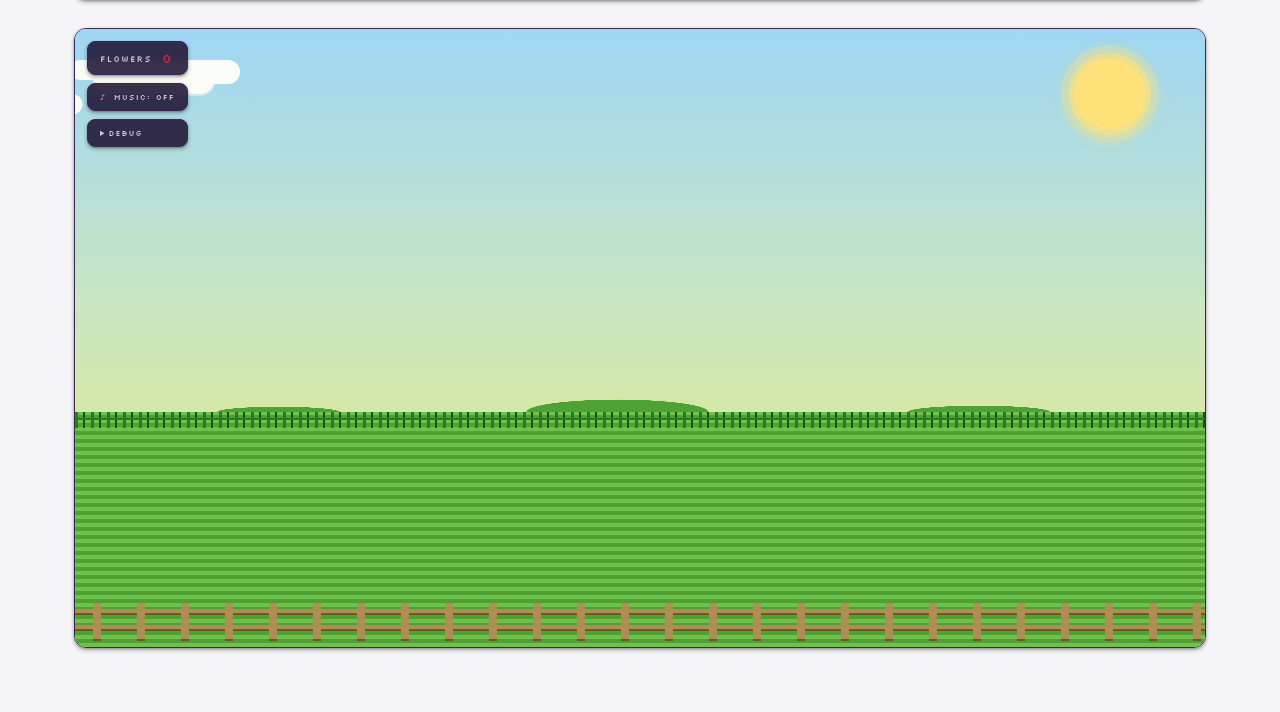
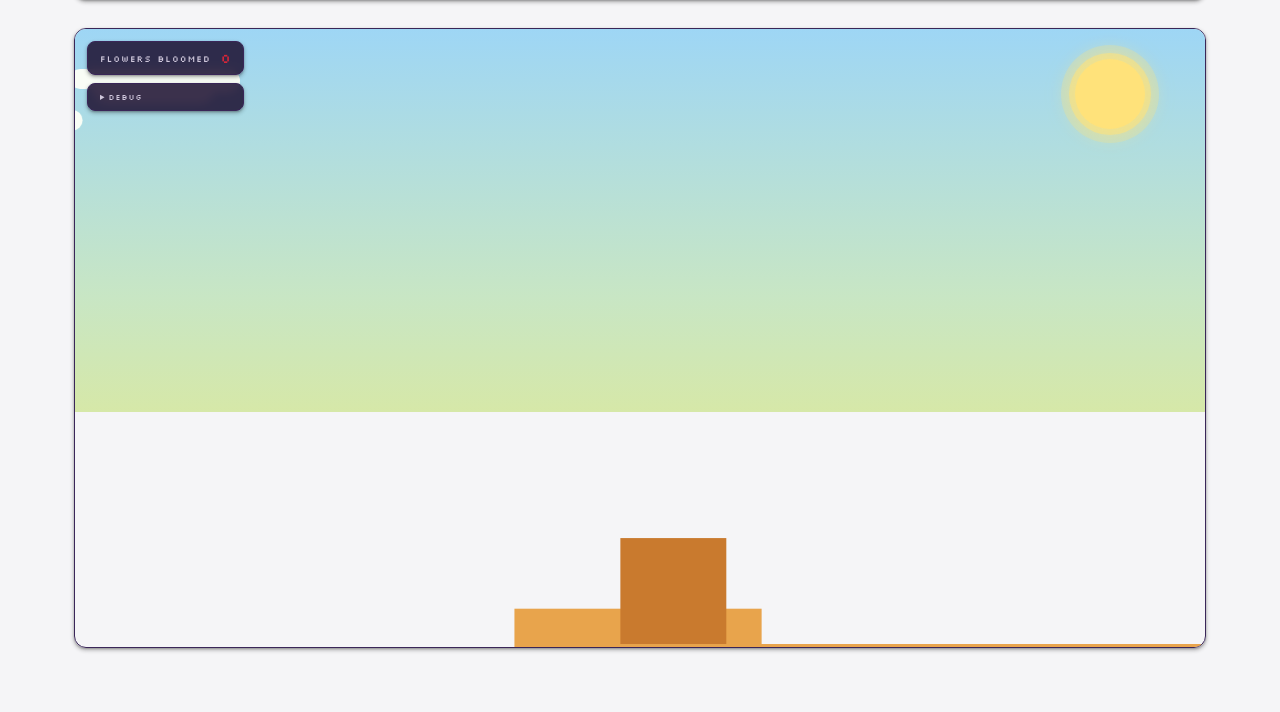
Before and after one commit to sanjeewk/shrimpicus_domain, a Flask app: template shrimpicus/web/templates/field.html in a window 1280 px wide. Shown: the part 98-810 px from the top of the page. Run offline with Flask 3, Linux system fonts and the light colour scheme; the template is opened without the code that fills it, so the values that code supplies are empty; parts of the project's set-up code (start-up, migrations or seed data) failed here and were passed over; some libraries are stand-ins or nearby versions.

Commit message:
[feat]: redesign Field page with meadow aesthetic, interactive flowers, roaming dog
- Warm dawn sky with drifting clouds and flapping birds
- 5 flower species with varied pastel palettes, one per completed task
- Hover-to-grow, click-to-bloom-burst with petals + chime
- Roaming dog trots the meadow
- DEBUG panel toggle for dog + flower-count slider

```diff
--- a/shrimpicus/web/static/field.js
+++ b/shrimpicus/web/static/field.js
@@ -1,24 +1,288 @@
 (function () {
+  "use strict";
+
   const root = document.querySelector(".field");
   if (!root) return;
 
   const flowersEl = document.getElementById("flowers");
+  const dogLayer = document.getElementById("dogLayer");
   const counter = document.getElementById("flowerCount");
   const slider = document.getElementById("flowerSlider");
   const number = document.getElementById("flowerNumber");
-  const reset  = document.getElementById("flowerReset");
-  const audioBtn = document.getElementById("audioToggle");
+  const reset = document.getElementById("flowerReset");
+  const dogToggle = document.getElementById("dogToggle");
+
+  const MAX_RENDERED = 400;
+
+  /* single pastel-pink daisy palette (all flowers same colour for now) */
+  const PETAL = "#ffb3d9";
+  const PETAL_HI = "#ffd0e8";
+  const CENTER = "#ffe066";
+  const STEM = "#5a9838";
+  const STEM_HI = "#6cb84e";
+
+  /* ---------- SVG symbol library (defined once, referenced many times) ---------- */
+
+  function injectDefs() {
+    const ns = "http://www.w3.org/2000/svg";
+    const sprite = document.createElementNS(ns, "svg");
+    sprite.setAttribute("aria-hidden", "true");
+    sprite.style.cssText = "position:absolute;width:0;height:0;overflow:hidden";
+    sprite.innerHTML = `
+      <symbol id="fl-daisy" viewBox="0 0 16 24">
+        <!-- stem -->
+        <rect x="7" y="11" width="2" height="13" fill="${STEM}"/>
+        <!-- leaf -->
+        <rect x="9" y="15" width="4" height="2" fill="${STEM_HI}"/>
+        <rect x="10" y="14" width="3" height="1" fill="${STEM_HI}"/>
+        <rect x="4" y="18" width="3" height="2" fill="${STEM_HI}"/>
+        <rect x="3" y="17" width="2" height="1" fill="${STEM_HI}"/>
+        <!-- petals (round blob around centre 8,6) -->
+        <rect x="7" y="2"  width="2" height="1" fill="${PETAL}"/>
+        <rect x="6" y="3"  width="4" height="1" fill="${PETAL}"/>
+        <rect x="3" y="4"  width="10" height="1" fill="${PETAL}"/>
+        <rect x="2" y="5"  width="12" height="1" fill="${PETAL}"/>
+        <rect x="2" y="6"  width="12" height="1" fill="${PETAL}"/>
+        <rect x="2" y="7"  width="12" height="1" fill="${PETAL}"/>
+        <rect x="2" y="8"  width="12" height="1" fill="${PETAL}"/>
+        <rect x="3" y="9"  width="10" height="1" fill="${PETAL}"/>
+        <rect x="6" y="10" width="4" height="1" fill="${PETAL}"/>
+        <rect x="7" y="11" width="2" height="1" fill="${PETAL}"/>
+        <!-- petal highlights -->
+        <rect x="3" y="4" width="2" height="1" fill="${PETAL_HI}"/>
+        <rect x="2" y="5" width="1" height="1" fill="${PETAL_HI}"/>
+        <rect x="11" y="6" width="1" height="1" fill="${PETAL_HI}"/>
+        <!-- centre -->
+        <rect x="6" y="5" width="4" height="4" fill="${CENTER}"/>
+        <rect x="7" y="6" width="1" height="1" fill="#fff4b0"/>
+      </symbol>
+      <symbol id="dog" viewBox="0 0 32 20">
+        <!-- tail -->
+        <rect class="dog-tail" x="3" y="6" width="3" height="3" fill="#e8a44c"/>
+        <rect class="dog-tail" x="2" y="5" width="2" height="2" fill="#e8a44c"/>
+        <!-- body -->
+        <rect x="6" y="8" width="16" height="6" fill="#e8a44c"/>
+        <rect x="5" y="8" width="2" height="3" fill="#e8a44c"/>
+        <!-- belly -->
+        <rect x="6" y="13" width="16" height="2" fill="#fff3df"/>
+        <!-- head -->
+        <rect x="20" y="7" width="7" height="6" fill="#e8a44c"/>
+        <!-- muzzle -->
+        <rect x="26" y="10" width="4" height="3" fill="#fff3df"/>
+        <!-- ear -->
+        <rect x="21" y="5" width="3" height="3" fill="#c97a2e"/>
+        <!-- collar -->
+        <rect x="19" y="12" width="4" height="1" fill="#d72638"/>
+        <rect x="20" y="13" width="1" height="1" fill="#ffe066"/>
+        <!-- eye + nose -->
+        <rect x="24" y="9" width="1" height="1" fill="#3a2a1a"/>
+        <rect x="29" y="11" width="1" height="1" fill="#3a2a1a"/>
+        <!-- legs -->
+        <rect class="dog-leg dog-leg--a" x="8"  y="14" width="2" height="5" fill="#e8a44c"/>
+        <rect class="dog-leg dog-leg--b" x="12" y="14" width="2" height="5" fill="#d98b3a"/>
+        <rect class="dog-leg dog-leg--c" x="16" y="14" width="2" height="5" fill="#e8a44c"/>
+        <rect class="dog-leg dog-leg--d" x="20" y="14" width="2" height="5" fill="#d98b3a"/>
+      </symbol>
+    `;
+    document.body.appendChild(sprite);
+  }
+
+  injectDefs();
+
+  /* ---------- state ---------- */
 
   const baseCount = parseInt(root.dataset.doneCount || "0", 10) || 0;
   const stored = parseInt(localStorage.getItem("shrimpicus.flowerCount"), 10);
   let current = Number.isFinite(stored) ? stored : baseCount;
+  let petalLayer = null;
 
-  syncControls(current);
-  render(current);
+  /* ---------- rendering ---------- */
 
-  if (slider) slider.addEventListener("input", (e) => onChange(parseInt(e.target.value, 10)));
-  if (number) number.addEventListener("input", (e) => onChange(parseInt(e.target.value, 10)));
-  if (reset)  reset.addEventListener("click", () => onChange(baseCount));
+  function render(n) {
+    flowersEl.innerHTML = "";
+    petalLayer = null;
+    const w = flowersEl.clientWidth || root.clientWidth;
+    const h = flowersEl.clientHeight || root.clientHeight;
+    const visual = Math.min(n, MAX_RENDERED);
+
+    // dense staggered grid (Stardew-style planted rows)
+    const cellW = 30;
+    const cellH = 26;
+    const cols = Math.max(1, Math.floor((w + cellW / 2) / cellW));
+    const startY = h - 10;           // start at front (bottom)
+    const minTopY = h * 0.06;        // don't climb past the ledge
+
+    let placed = 0;
+    let row = 0;
+    while (placed < visual) {
+      const rowY = startY - row * cellH;
+      if (rowY < minTopY) break;
+      const offset = (row % 2) ? cellW / 2 : 0;
+      // slight per-row depth so front rows read bigger
+      const depthFactor = (startY - rowY) / (startY - minTopY || 1); // 0 front → 1 back
+      for (let c = 0; c < cols && placed < visual; c++) {
+        const rng = mulberry32(0x9e37 ^ (placed * 0x45d9f3b + 0x7f4a7c15));
+        const jx = (rng() * 2 - 1) * 4;   // ±4px horizontal jitter
+        const jy = (rng() * 2 - 1) * 3;   // ±3px vertical jitter
+        const x = c * cellW + offset + jx;
+        const y = rowY + jy;
+        // back rows smaller, front rows bigger
+        const scale = 1.25 - depthFactor * 0.55;
+
+        const el = document.createElement("span");
+        el.className = "flower";
+        el.style.left = x + "px";
+        el.style.top = y + "px";
+        el.style.setProperty("--scale", scale.toFixed(3));
+        el.style.setProperty("--sway-dur", (3 + rng() * 3.5).toFixed(2) + "s");
+        el.style.setProperty("--sway-delay", (rng() * -4).toFixed(2) + "s");
+        el.style.zIndex = String(Math.floor(y));
+        el.innerHTML = `<svg viewBox="0 0 16 24"><use href="#fl-daisy"/></svg>`;
+        el.addEventListener("click", onFlowerClick);
+        flowersEl.appendChild(el);
+        placed++;
+      }
+      row++;
+    }
+  }
+
+  /* ---------- interaction ---------- */
+
+  function onFlowerClick(e) {
+    const el = e.currentTarget;
+    el.classList.remove("is-bloom");
+    void el.offsetWidth;
+    el.classList.add("is-bloom");
+    spawnPetals(el);
+    chime();
+  }
+
+  function spawnPetals(el) {
+    if (!petalLayer) {
+      petalLayer = document.createElement("div");
+      petalLayer.className = "field__petals";
+      flowersEl.appendChild(petalLayer);
+    }
+    const rect = el.getBoundingClientRect();
+    const layerRect = petalLayer.getBoundingClientRect();
+    const cx = rect.left + rect.width / 2 - layerRect.left;
+    const cy = rect.top + rect.height * 0.30 - layerRect.top;
+    const count = 7;
+    for (let i = 0; i < count; i++) {
+      const p = document.createElement("span");
+      p.className = "petal";
+      const ang = (Math.PI * 2 * i) / count + Math.random() * 0.6;
+      const dist = 22 + Math.random() * 30;
+      p.style.left = cx + "px";
+      p.style.top = cy + "px";
+      p.style.setProperty("--dx", (Math.cos(ang) * dist).toFixed(1) + "px");
+      p.style.setProperty("--dy", (Math.sin(ang) * dist - 10).toFixed(1) + "px");
+      p.style.setProperty("--rot", (Math.random() * 540 - 270).toFixed(0) + "deg");
+      petalLayer.appendChild(p);
+      setTimeout(() => p.remove(), 1100);
+    }
+  }
+
+  /* ---------- audio: soft chime ---------- */
+
+  let audioCtx = null;
+  function chime() {
+    try {
+      if (!audioCtx) audioCtx = new (window.AudioContext || window.webkitAudioContext)();
+      if (audioCtx.state === "suspended") audioCtx.resume();
+      const notes = [523.25, 659.25, 783.99, 1046.5];
+      const f = notes[Math.floor(Math.random() * notes.length)];
+      const t = audioCtx.currentTime;
+      const o = audioCtx.createOscillator();
+      const g = audioCtx.createGain();
+      o.type = "square";
+      o.frequency.value = f;
+      g.gain.setValueAtTime(0, t);
+      g.gain.linearRampToValueAtTime(0.06, t + 0.01);
+      g.gain.exponentialRampToValueAtTime(0.0001, t + 0.5);
+      o.connect(g).connect(audioCtx.destination);
+      o.start(t);
+      o.stop(t + 0.55);
+    } catch (_) {}
+  }
+
+  /* ---------- dog ---------- */
+
+  let dogEl = null;
+  let dogState = { active: false, x: -80, y: 0, dir: 1, target: null, raf: null, phase: "rest", phaseUntil: 0 };
+
+  function ensureDog() {
+    if (dogEl) return;
+    const wrap = document.createElement("div");
+    wrap.className = "dog";
+    wrap.innerHTML = `<svg viewBox="0 0 32 20"><use href="#dog"/></svg>`;
+    dogLayer.appendChild(wrap);
+    dogEl = wrap;
+  }
+
+  function setDogEnabled(on) {
+    if (on) {
+      ensureDog();
+      dogState.active = true;
+      if (!dogState.raf) tickDog();
+    } else {
+      dogState.active = false;
+      if (dogEl) {
+        dogEl.classList.add("is-leaving");
+        setTimeout(() => {
+          if (dogEl && !dogState.active) { dogEl.remove(); dogEl = null; }
+        }, 1400);
+      }
+    }
+  }
+
+  function tickDog() {
+    if (!dogState.active || !dogEl) { dogState.raf = null; return; }
+    const now = performance.now();
+    const w = dogLayer.clientWidth || root.clientWidth;
+    const h = dogLayer.clientHeight || root.clientHeight;
+
+    if (dogState.phase === "rest" && now >= dogState.phaseUntil) {
+      dogState.target = 30 + Math.random() * (w - 60);
+      dogState.dir = dogState.target > dogState.x ? 1 : -1;
+      dogState.phase = "run";
+      dogEl.classList.remove("is-sniff");
+      dogEl.classList.add("is-run");
+    } else if (dogState.phase === "run") {
+      const speed = 2.0;
+      const dx = dogState.target - dogState.x;
+      if (Math.abs(dx) <= speed) {
+        dogState.x = dogState.target;
+        dogState.phase = "sniff";
+        dogState.phaseUntil = now + 800 + Math.random() * 1500;
+        dogEl.classList.remove("is-run");
+        dogEl.classList.add("is-sniff");
+      } else {
+        dogState.x += Math.sign(dx) * speed;
+      }
+    } else if (dogState.phase === "sniff" && now >= dogState.phaseUntil) {
+      if (Math.random() < 0.18) {
+        dogState.target = Math.random() < 0.5 ? -100 : w + 100;
+        dogState.dir = dogState.target > dogState.x ? 1 : -1;
+        dogState.phase = "run";
+        dogEl.classList.remove("is-sniff");
+        dogEl.classList.add("is-run");
+      } else {
+        dogState.phase = "rest";
+        dogState.phaseUntil = now + 300 + Math.random() * 800;
+        dogEl.classList.remove("is-run", "is-sniff");
+      }
+    }
+
+    const yBand = h * 0.25 + (Math.sin(dogState.x * 0.013) * 0.5 + 0.5) * h * 0.60;
+    dogState.y = yBand;
+    dogEl.style.transform = `translate(${dogState.x}px, ${dogState.y}px) scaleX(${dogState.dir})`;
+    dogEl.style.zIndex = String(500 + Math.floor(dogState.y));
+
+    dogState.raf = requestAnimationFrame(tickDog);
+  }
+
+  /* ---------- debug wiring ---------- */
 
   function onChange(n) {
     if (!Number.isFinite(n) || n < 0) n = 0;
@@ -35,60 +299,18 @@
     if (counter) counter.textContent = String(n);
   }
 
-  function render(n) {
-    flowersEl.innerHTML = "";
-    const w = flowersEl.clientWidth || root.clientWidth;
-    const h = flowersEl.clientHeight || root.clientHeight;
-    const groundTop = h * 0.62;
-    const groundBottom = h - 18;
-    for (let i = 0; i < n; i++) {
-      flowersEl.appendChild(makeDaisy(i, w, groundTop, groundBottom));
-    }
-  }
+  /* ---------- boot ---------- */
 
-  function makeDaisy(seed, w, yTop, yBot) {
-    const rng = mulberry32(0x9e37 ^ (seed * 0x45d9f3b + 0x7f4a7c15));
-    const x = rng() * w;
-    const y = yTop + rng() * (yBot - yTop);
-    const scale = 0.7 + rng() * 0.7;
-    const swayDur = (3 + rng() * 3.5).toFixed(2) + "s";
-    const swayDelay = (rng() * -3).toFixed(2) + "s";
-    const tilt = (rng() * 8 - 4).toFixed(1);
+  syncControls(current);
+  render(current);
+  setDogEnabled(!!(dogToggle && dogToggle.checked));
 
-    const wrap = document.createElement("span");
-    wrap.className = "daisy";
-    wrap.style.left = x + "px";
-    wrap.style.top = y + "px";
-    wrap.style.transform = `translate(-50%, -100%) scale(${scale}) rotate(${tilt}deg)`;
-    wrap.style.zIndex = String(Math.floor(y));
-    wrap.style.setProperty("--sway-dur", swayDur);
-    wrap.style.setProperty("--sway-delay", swayDelay);
-    wrap.innerHTML = daisySvg();
-    return wrap;
-  }
+  if (slider) slider.addEventListener("input", (e) => onChange(parseInt(e.target.value, 10)));
+  if (number) number.addEventListener("input", (e) => onChange(parseInt(e.target.value, 10)));
+  if (reset) reset.addEventListener("click", () => onChange(baseCount));
+  if (dogToggle) dogToggle.addEventListener("change", (e) => setDogEnabled(e.target.checked));
 
-  function daisySvg() {
-    return `
-      <svg viewBox="0 0 22 44" shape-rendering="crispEdges">
-        <rect x="10" y="20" width="2" height="22" fill="#3a8a2e"/>
-        <rect x="11" y="22" width="1" height="22" fill="#2d6a23"/>
-        <rect x="6"  y="28" width="4" height="2" fill="#4ea234"/>
-        <rect x="7"  y="26" width="2" height="2" fill="#4ea234"/>
-        <rect x="12" y="32" width="4" height="2" fill="#4ea234"/>
-        <rect x="13" y="30" width="2" height="2" fill="#4ea234"/>
-        <rect x="9"  y="6"  width="4" height="2" fill="#ffffff"/>
-        <rect x="9"  y="14" width="4" height="2" fill="#ffffff"/>
-        <rect x="5"  y="10" width="2" height="4" fill="#ffffff"/>
-        <rect x="15" y="10" width="2" height="4" fill="#ffffff"/>
-        <rect x="7"  y="8"  width="2" height="2" fill="#ffffff"/>
-        <rect x="13" y="8"  width="2" height="2" fill="#ffffff"/>
-        <rect x="7"  y="14" width="2" height="2" fill="#ffffff"/>
-        <rect x="13" y="14" width="2" height="2" fill="#ffffff"/>
-        <rect x="9"  y="10" width="4" height="4" fill="#ffd23f"/>
-        <rect x="10" y="11" width="2" height="2" fill="#b8860b"/>
-      </svg>
-    `;
-  }
+  window.addEventListener("resize", debounce(() => render(current), 200));
 
   function mulberry32(a) {
     return function () {
@@ -100,88 +322,8 @@
     };
   }
 
-  window.addEventListener("resize", debounce(() => render(current), 200));
-
   function debounce(fn, ms) {
     let t;
     return (...args) => { clearTimeout(t); t = setTimeout(() => fn(...args), ms); };
   }
-
-  /* ---------- chiptune via WebAudio ---------- */
-
-  let audioCtx = null;
-  let masterGain = null;
-  let stopFn = null;
-
-  if (audioBtn) {
-    audioBtn.addEventListener("click", () => {
-      const isOn = audioBtn.getAttribute("aria-pressed") === "true";
-      if (isOn) stopAudio(); else startAudio();
-    });
-  }
-
-  function startAudio() {
-    if (!audioCtx) {
-      const Ctx = window.AudioContext || window.webkitAudioContext;
-      if (!Ctx) return;
-      audioCtx = new Ctx();
-      masterGain = audioCtx.createGain();
-      masterGain.gain.value = 0.06;
-      masterGain.connect(audioCtx.destination);
-    }
-    if (audioCtx.state === "suspended") audioCtx.resume();
-    stopFn = scheduleLoop(audioCtx, masterGain);
-    audioBtn.setAttribute("aria-pressed", "true");
-    audioBtn.querySelector(".field__audio-text").textContent = "MUSIC: ON";
-  }
-
-  function stopAudio() {
-    if (stopFn) { stopFn(); stopFn = null; }
-    audioBtn.setAttribute("aria-pressed", "false");
-    audioBtn.querySelector(".field__audio-text").textContent = "MUSIC: OFF";
-  }
-
-  function scheduleLoop(ctx, out) {
-    const bpm = 96;
-    const beat = 60 / bpm;
-    const scale = [0, 2, 4, 7, 9, 12, 14, 16];
-    const root = 220;
-    const melody = [0, 2, 4, 5, 4, 2, 0, 2, 4, 5, 7, 5, 4, 2, 4, 0];
-    const bass   = [-12, -12, -7, -7, -10, -10, -5, -5];
-
-    let active = true;
-    let nextTime = ctx.currentTime + 0.05;
-    let step = 0;
-
-    const tick = () => {
-      if (!active) return;
-      while (nextTime < ctx.currentTime + 0.4) {
-        const i = step % melody.length;
-        playNote(ctx, out, "square", root * Math.pow(2, scale[melody[i] % scale.length] / 12) * (melody[i] >= 12 ? 2 : 1), nextTime, beat * 0.45, 0.18);
-        if (step % 2 === 0) {
-          const j = (step / 2) % bass.length;
-          playNote(ctx, out, "triangle", root * Math.pow(2, bass[j] / 12), nextTime, beat * 0.9, 0.25);
-        }
-        nextTime += beat * 0.5;
-        step++;
-      }
-      requestAnimationFrame(tick);
-    };
-    tick();
-
-    return () => { active = false; };
-  }
-
-  function playNote(ctx, out, type, freq, time, dur, vol) {
-    const osc = ctx.createOscillator();
-    const g = ctx.createGain();
-    osc.type = type;
-    osc.frequency.value = freq;
-    g.gain.setValueAtTime(0, time);
-    g.gain.linearRampToValueAtTime(vol, time + 0.01);
-    g.gain.exponentialRampToValueAtTime(0.001, time + dur);
-    osc.connect(g).connect(out);
-    osc.start(time);
-    osc.stop(time + dur + 0.05);
-  }
 })();
--- a/shrimpicus/web/templates/field.html
+++ b/shrimpicus/web/templates/field.html
@@ -3,29 +3,23 @@
 
 {% block content %}
 <section class="field" data-done-count="{{ done_count }}">
-  <div class="field__sky"></div>
-  <div class="field__sun" aria-hidden="true"></div>
-  <div class="field__clouds" aria-hidden="true">
+  <div class="field__sky" aria-hidden="true">
+    <span class="field__sun"></span>
     <span class="cloud cloud--a"></span>
     <span class="cloud cloud--b"></span>
     <span class="cloud cloud--c"></span>
   </div>
-  <div class="field__hills" aria-hidden="true"></div>
-  <div class="field__ground">
-    <div class="field__grass"></div>
-    <div class="field__flowers" id="flowers" aria-hidden="true"></div>
-    <div class="field__fence" aria-hidden="true"></div>
+  <div class="field__meadow">
+    <div class="field__ledge" aria-hidden="true"></div>
+    <div class="field__flowers" id="flowers" role="img" aria-label="A meadow of flowers, one for each completed task"></div>
+    <div class="field__dog-layer" id="dogLayer" aria-hidden="true"></div>
   </div>
 
   <div class="field__hud">
     <div class="field__counter">
-      <span class="field__counter-label">FLOWERS</span>
+      <span class="field__counter-label">FLOWERS BLOOMED</span>
       <span class="field__counter-value" id="flowerCount">{{ done_count }}</span>
     </div>
-    <button type="button" class="field__audio" id="audioToggle" aria-pressed="false">
-      <span class="field__audio-icon" aria-hidden="true">♪</span>
-      <span class="field__audio-text">MUSIC: OFF</span>
-    </button>
     <details class="field__debug">
       <summary>DEBUG</summary>
       <label class="field__debug-row">
@@ -34,6 +28,10 @@
         <input type="number" id="flowerNumber" min="0" max="2000" step="1" value="{{ done_count }}" />
       </label>
       <button type="button" id="flowerReset" class="field__debug-reset">Reset to {{ done_count }}</button>
+      <label class="field__debug-toggle">
+        <input type="checkbox" id="dogToggle" checked />
+        <span>Let the dog run free</span>
+      </label>
     </details>
   </div>
 </section>
```
Also changed, not shown: README.md.
